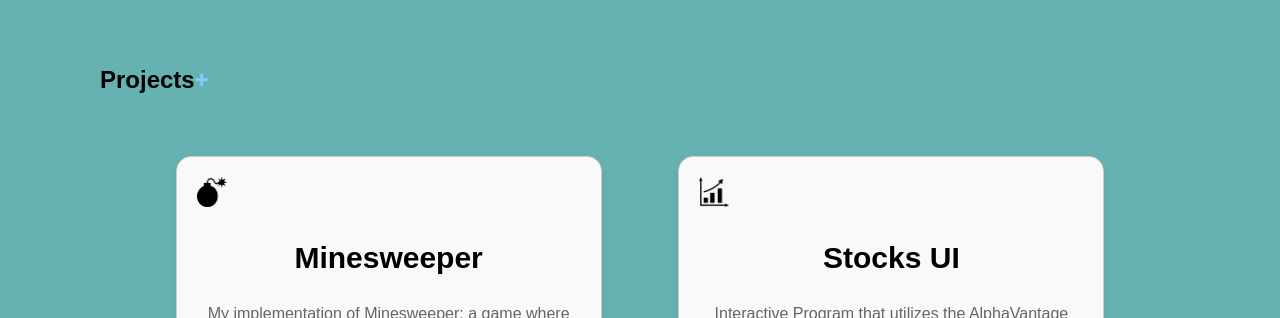
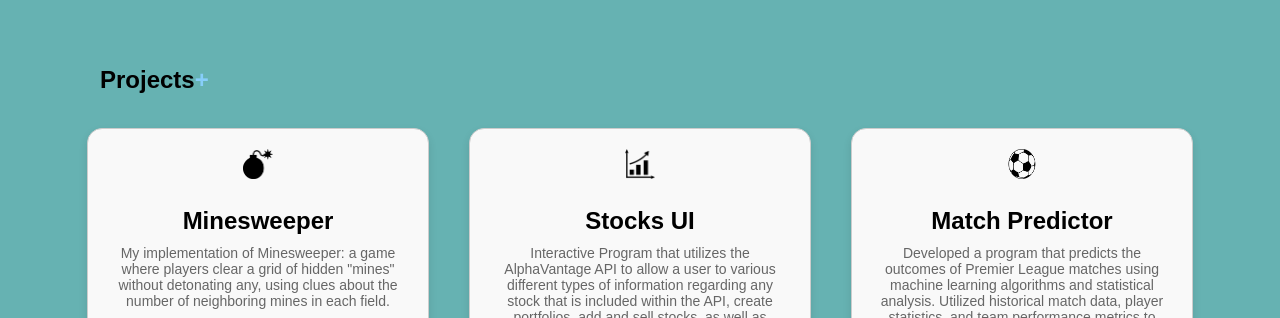
Before and after one commit to jobvengalil/jobvengalil.github.io, a plain HTML site: page index.html in a window 1280 px wide. Shown: the part 590-908 px from the top of the page. Drawn offline with Linux system fonts and the light colour scheme.

Commit message:
Update main.css

```diff
--- a/css/main.css
+++ b/css/main.css
@@ -184,46 +184,38 @@ header.scrolled {
 /* Flex container for rows */
 .rowBox {
   display: flex;
-  justify-content: center;
-  flex-wrap: wrap;
+  justify-content: center; /* Center align items horizontally */
+  flex-wrap: wrap; /* Allow boxes to wrap if needed */
+  gap: 20px; /* Add space between boxes */
+  margin: 20px;
 }
 
 /* Styles for individual boxes */
 .box {
-  flex: 0 1 90%;
+  flex: 1 1 300px; /* Ensure consistent sizing across all boxes */
+  max-width: 300px; /* Limit width to maintain uniformity */
   border: 1px solid #ccc;
   padding: 20px;
-  height: 350px;
-  margin: 3vw;
+  margin: 10px;
   border-radius: 15px;
-  box-shadow: 0 4px 8px rgba(0,0,0,0.1);
+  box-shadow: 0 4px 8px rgba(0, 0, 0, 0.1);
   background-color: #f9f9f9;
+  text-align: center; /* Center content inside the box */
+  height: 350px; /* Ensure consistent height */
 }
 
-/* Box styles for medium screens */
-@media (min-width: 600px) {
-  .box {
-    flex: 0 1 50%;
-  }
-}
-
-/* Box styles for large screens */
-@media (min-width: 1024px) {
-  .box {
-    flex: 0 1 30%;
-  }
-}
-
-/* Title styles within boxes */
+/* Box title styles */
 .boxTitle {
-  font-size: 30px;
+  font-size: 24px; /* Ensure consistent font size */
   text-align: center;
   font-family: Arial, sans-serif;
   font-weight: bold;
+  margin-bottom: 10px;
 }
 
-/* Subtitle styles within boxes */
+/* Box subtitle styles */
 .boxSubTitle {
+  font-size: 14px; /* Smaller text for subtitles */
   margin: 5px;
   color: #666;
   text-align: center;
@@ -237,19 +229,17 @@ header.scrolled {
   align-items: center;
 }
 
-/* Archive link styles */
-.archive {
-  text-align: center;
-  color: #333;
-  font-family: 'Arial', sans-serif;
-  font-size: 1.5em;
-  font-style: italic;
-  margin-top: 20px;
+/* Responsive adjustments */
+@media (min-width: 600px) {
+  .box {
+    flex: 0 1 calc(50% - 40px); /* Two boxes per row */
+  }
 }
 
-/* Archive hover effect */
-.archive:hover {
-  color: #3498db;
+@media (min-width: 1024px) {
+  .box {
+    flex: 0 1 calc(33.33% - 40px); /* Three boxes per row */
+  }
 }
 
 /* Footer styles */
```
